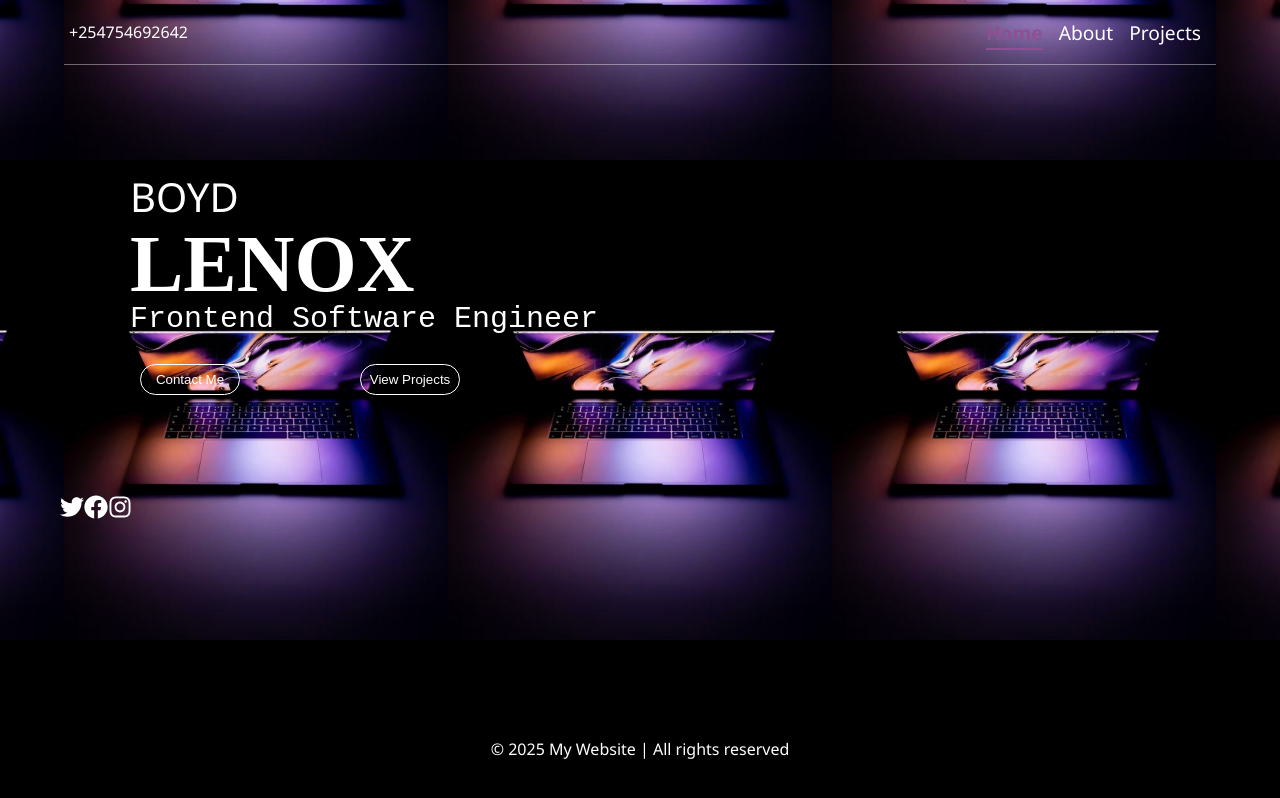
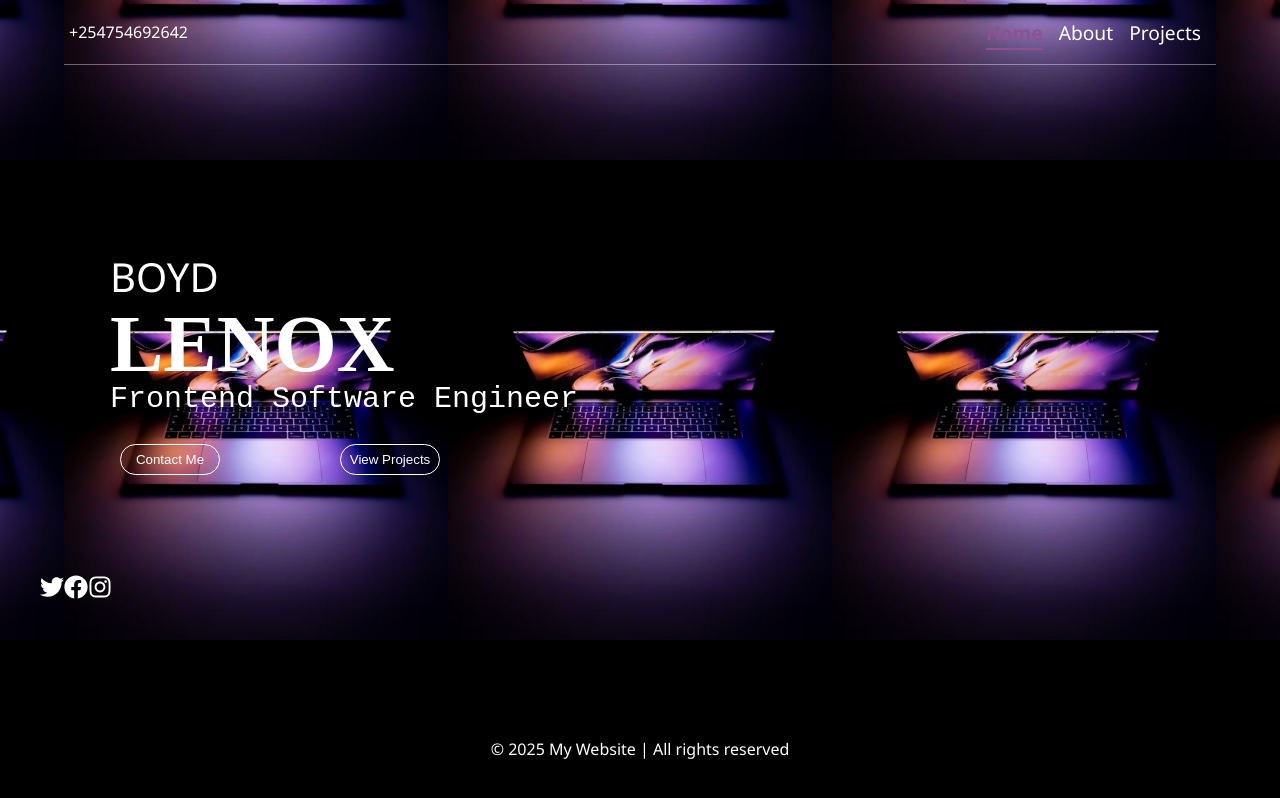
Before and after one commit to Top053/portfolio, a React (Vite) app: page / in a window 1280 px wide. Built offline with nearby package versions, Linux system fonts and the light colour scheme.

Commit message:
added top padding for .main

```diff
--- a/src/index.css
+++ b/src/index.css
@@ -19,7 +19,7 @@ body{
     flex-direction: column;
 }
 .main{
-    padding:40px;
+    padding:120px 20px 40px;
     margin: 50px;
     top:30px;
     width: 100%;
```
